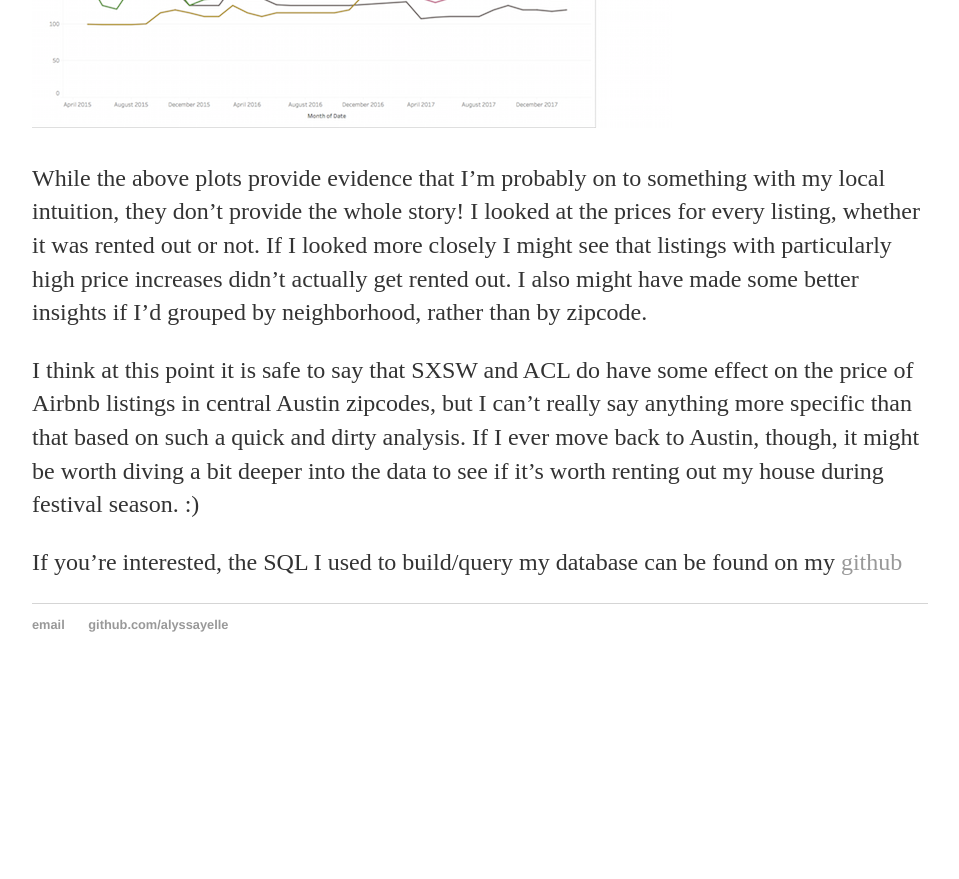
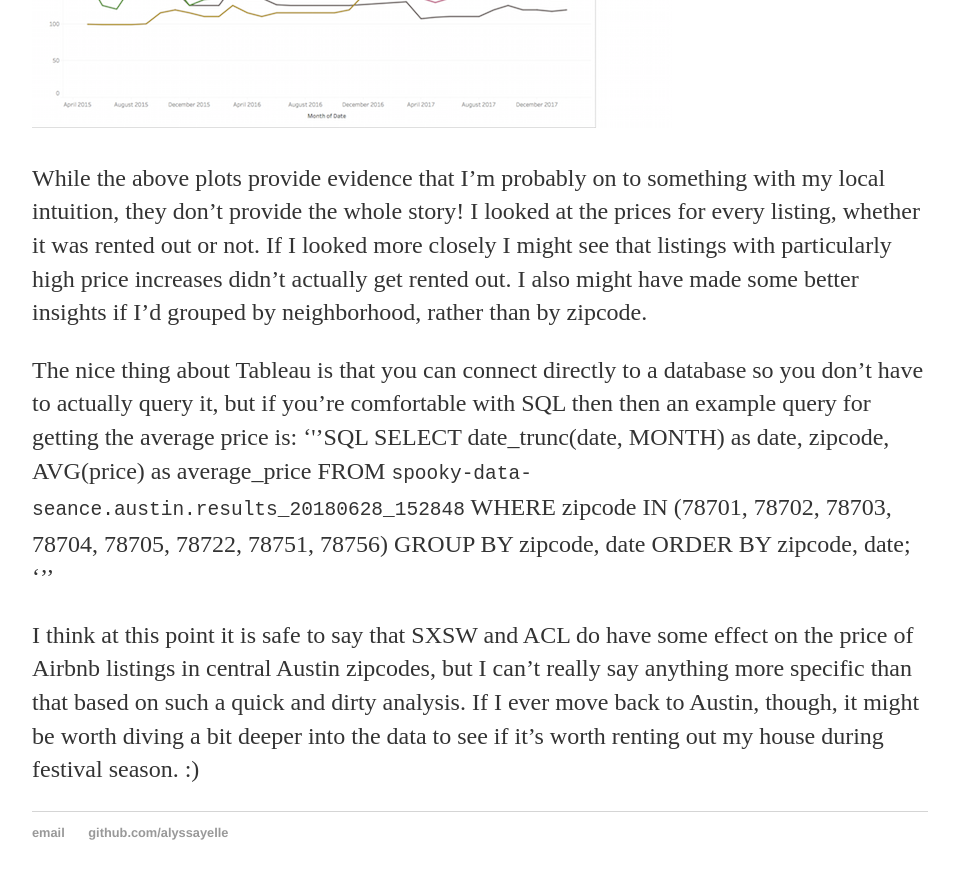
Before and after one commit to AlyssaYelle/AlyssaYelle.github.io, a Jekyll site: the page built from _posts/2018-07-03-housing-database.md, in a window 1280 px wide and 900 px high, scrolled down 2287 px. Shown: the top 879 px of the window, without its empty margins (160-1119 px from the left). Built offline with Jekyll 4.4.1, drawn with Linux system fonts in a browser that asks for light colours; before the commit the page ends 2979 px from its top, so only the background shows below that.

Commit message:
sql example

```diff
--- a/_posts/2018-07-03-housing-database.md
+++ b/_posts/2018-07-03-housing-database.md
@@ -20,6 +20,13 @@ Once I had selected my zip codes of interest I went ahead and plotted my data! F
 
 While the above plots provide evidence that I'm probably on to something with my local intuition, they don't provide the whole story! I looked at the prices for every listing, whether it was rented out or not. If I looked more closely I might see that listings with particularly high price increases didn't actually get rented out. I also might have made some better insights if I'd grouped by neighborhood, rather than by zipcode.
 
+The nice thing about Tableau is that you can connect directly to a database so you don't have to actually query it, but if you're comfortable with SQL then then an example query for getting the average price is:
+'''SQL
+SELECT date_trunc(date, MONTH) as date, zipcode, AVG(price) as average_price
+FROM `spooky-data-seance.austin.results_20180628_152848`
+WHERE zipcode IN (78701, 78702, 78703, 78704, 78705, 78722, 78751, 78756)
+GROUP BY zipcode, date
+ORDER BY zipcode, date;
+'''
+
 I think at this point it is safe to say that SXSW and ACL do have some effect on the price of Airbnb listings in central Austin zipcodes, but I can't really say anything more specific than that based on such a quick and dirty analysis. If I ever move back to Austin, though, it might be worth diving a bit deeper into the data to see if it's worth renting out my house during festival season. :)
-
-If you're interested, the SQL I used to build/query my database can be found on my [github](https://github.com/AlyssaYelle/RentalsDatabase)
```
